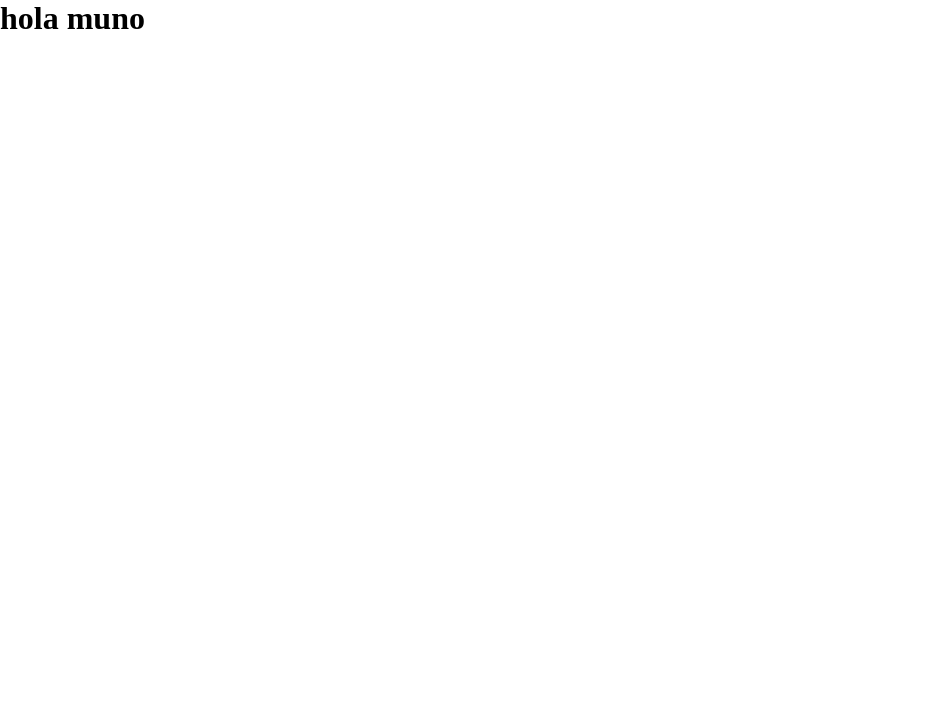
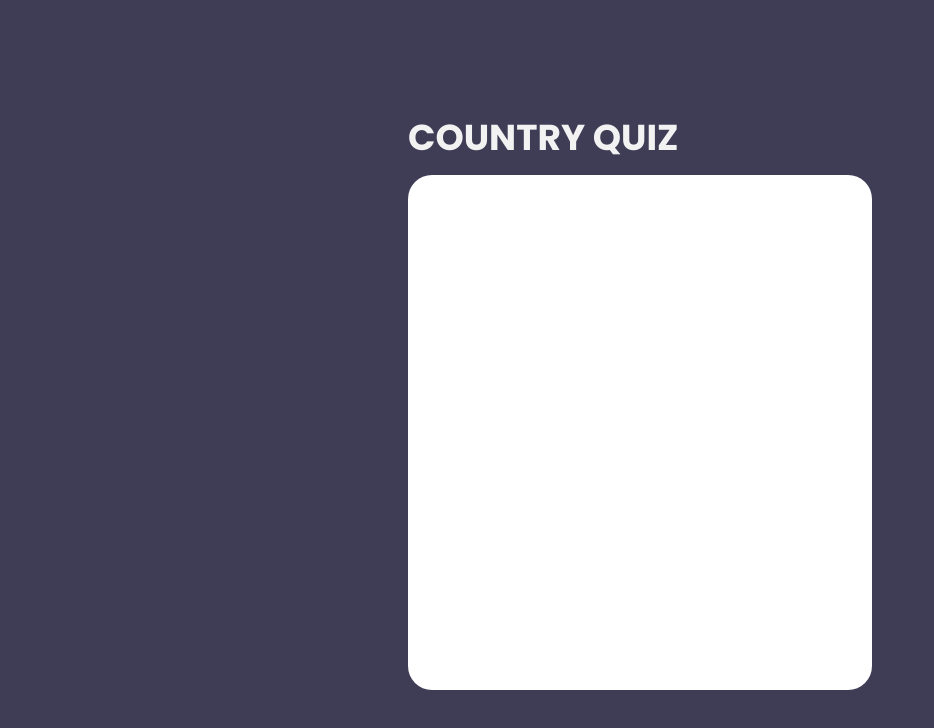
Before and after one commit to victorsheepman/Country-Quiz, a React (Vite) app: page / in a window 1280 px wide. Shown: the top 728 px of the page, without its empty margins (0-934 px from the left). Built offline with nearby package versions, Linux system fonts and the light colour scheme.

Commit message:
progress

```diff
--- a/src/App.tsx
+++ b/src/App.tsx
@@ -1,9 +1,13 @@
+import { CardQuiz } from "./components/CardQuiz/CardQuiz"
 
 function App() {
   return (
-    <>
-      <h1>hola muno</h1>
-    </>
+    <main className="layout">
+      <div className="wrapperTitle">
+        <h1 className="h2_bold">Country quiz</h1>
+      </div>
+      <CardQuiz />
+    </main>
   )
 }
 
--- /dev/null
+++ b/src/components/CardQuiz/CardQuiz.tsx
@@ -0,0 +1,9 @@
+import React from 'react'
+
+export const CardQuiz = () => {
+  return (
+    <div className='cardQuiz'>
+
+    </div>
+  )
+}
--- /dev/null
+++ b/src/components/CardQuiz/_CardQuizStyle.scss
@@ -0,0 +1,9 @@
+.cardQuiz{
+    width: 464px;
+    height: 515px;
+    flex-shrink: 0;
+    border-radius: 24px;
+    background: #FFF;
+    margin-top: 10px;
+
+}
--- a/src/styles/_theme.scss
+++ b/src/styles/_theme.scss
@@ -17,6 +17,19 @@ $font:'Poppins', sans-serif;
     padding: 0;
     box-sizing: border-box;
 }
+.layout{
+    height: 100vh;
+    background: #3F3D56;
+    display: flex;
+    justify-content: center;
+    align-items: center;
+    flex-direction: column;
+}
+.wrapperTitle{
+    width: 464px;
+    height: auto;
+}
+
 .fontTheme{
     color: $blue;
     font-family: $font;
--- a/src/styles/main.scss
+++ b/src/styles/main.scss
@@ -1 +1,2 @@
 @import './theme';
+@import '../components/CardQuiz/CardQuizStyle'
```
